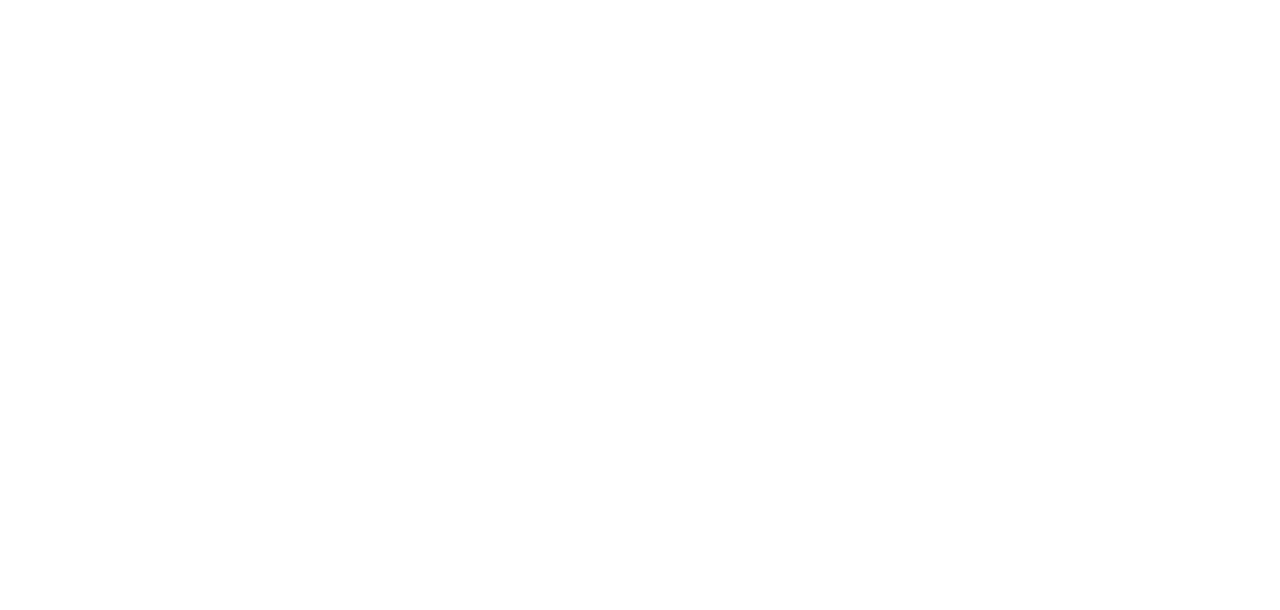
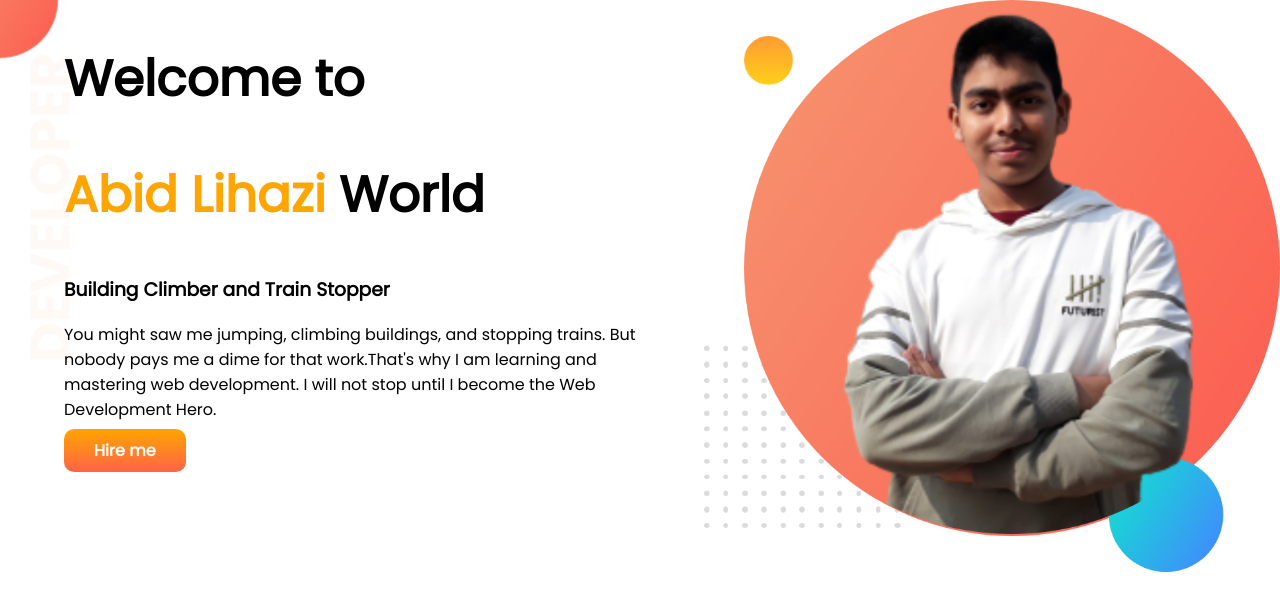
Before and after one commit to Lihazi/my-portfolio, a plain HTML site: page index.html in a window 1280 px wide. Drawn offline with Linux system fonts and the light colour scheme.

Commit message:
top-banner added

```diff
--- a/index.html
+++ b/index.html
@@ -7,9 +7,41 @@
     <meta name="viewport" content="width=device-width, initial-scale=1.0">
     <title>Lihazi portfolio</title>
     <link rel="stylesheet" href="style.css">
+    <link rel="preconnect" href="https://fonts.googleapis.com">
+    <link rel="preconnect" href="https://fonts.gstatic.com" crossorigin>
+    <link href="https://fonts.googleapis.com/css2?family=Poppins&display=swap" rel="stylesheet">
 </head>
 
 <body>
+    <section class="top-banner">
+
+        <div class="header-left">
+
+            <h1>Welcome to</h1>
+
+            <h1><span class="name">Abid Lihazi</span> World</h1>
+
+            <h3>Building Climber and Train Stopper</h3>
+
+            <p>
+                You might saw me jumping, climbing buildings, and stopping trains. But nobody pays me a dime for that
+                work.That's why I am learning and mastering web development. I will not stop until I become the Web
+                Development
+                Hero.
+            </p>
+
+            <a class="hire-button" href="https://www.linkedin.com/feed/?trk=cold_join_sign_in" target="_blank">Hire
+                me</a>
+
+        </div>
+
+        <div class="header-right">
+
+            <img src="images/my-bg.png" alt="">
+
+        </div>
+
+    </section>
 
 </body>
 
--- a/style.css
+++ b/style.css
@@ -0,0 +1,49 @@
+
+
+body{
+    font-family: 'Poppins', sans-serif;
+    margin: 0;
+    padding: 0;
+}
+
+h1{
+    font-size: 50px;
+}
+
+.name{
+    color: orange;
+}
+
+section{display: flex;}
+
+
+.header-left{
+    width: 50%;
+    padding-left: 5%;
+}
+.header-right{
+    width: 50%;
+    padding-left: 5%;
+}
+
+.header-right img{
+    width: 100%;
+
+}
+.hire-button{
+    font-weight: bold;
+    text-decoration: none;
+    background-image: linear-gradient(orange,tomato);
+    color: white;
+    padding: 10px 30px;
+    border-radius: 10px;
+    -webkit-border-radius: 10px;
+    -moz-border-radius: 10px;
+    -ms-border-radius: 10px;
+    -o-border-radius: 10px;
+
+}
+.top-banner{
+    background-image: url(images/top-banner.png);
+    background-repeat: no-repeat;
+}
```
Also changed, not shown: images/dream-bg.png (added), images/exp-bg.png (added), images/jhankar.png (added), images/jhankar2.png (added), images/my-bg.png (added), images/my-bg2.png (added), images/top-banner.png (added).
